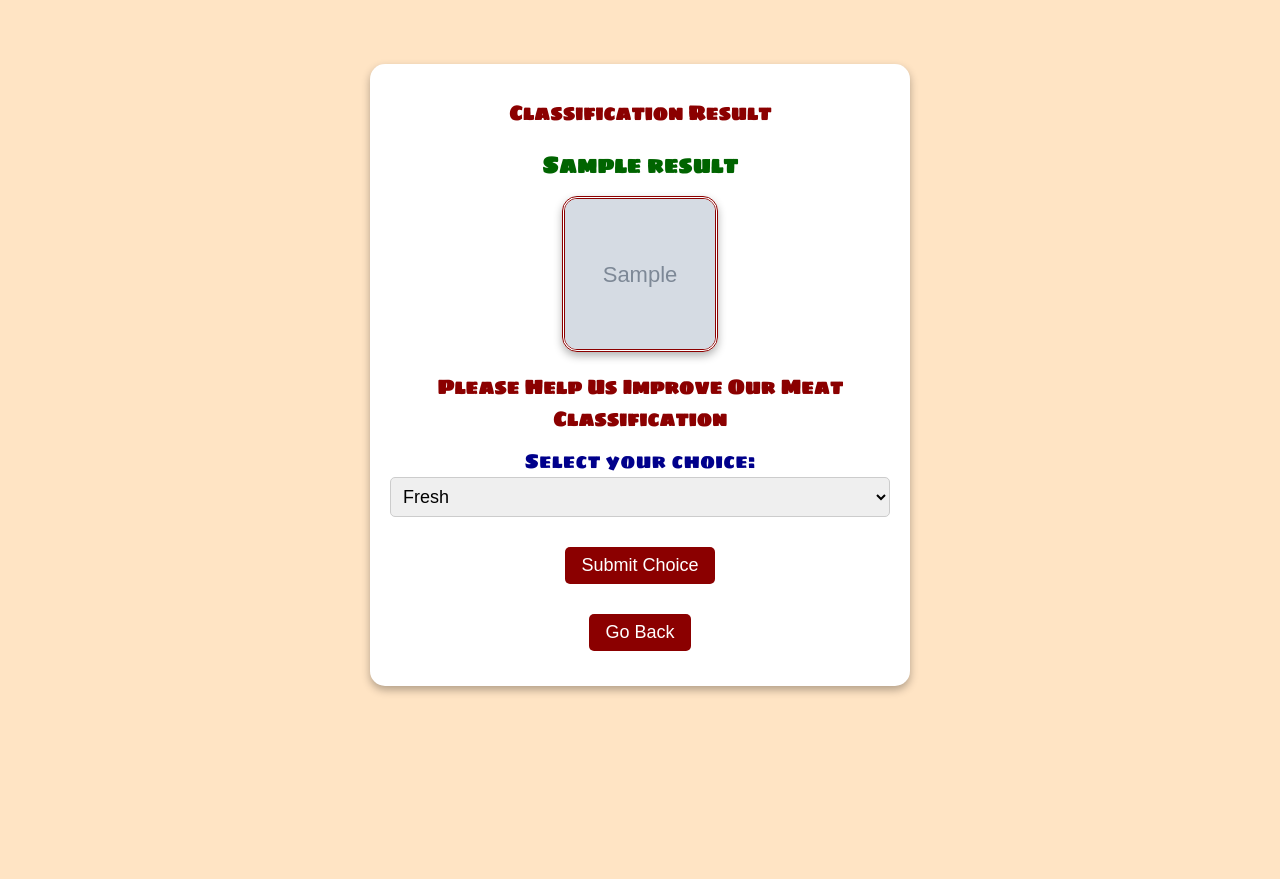
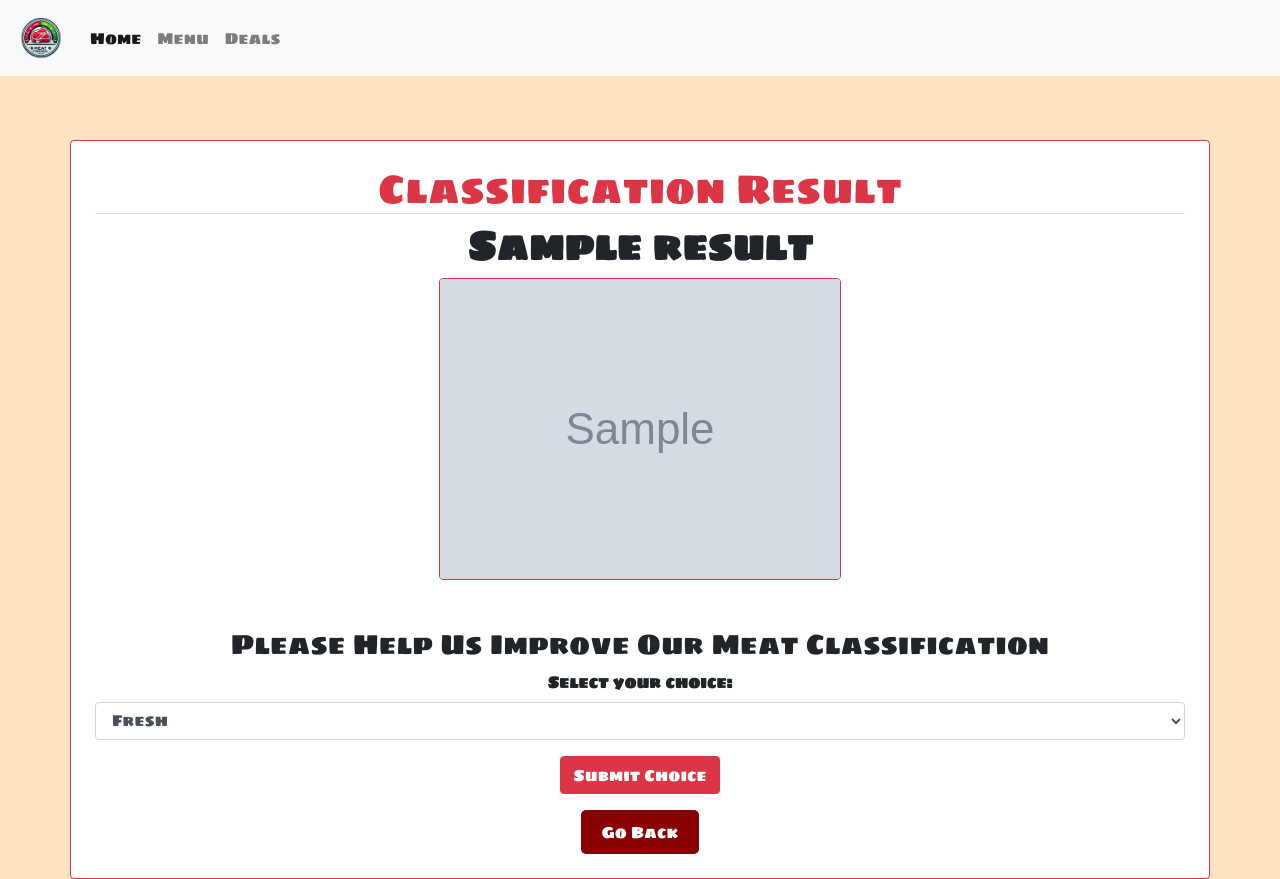
Before and after one commit to TIMEMIXCELL/meat-freshness-website, a Flask app: template template/result.html in a window 1280 px wide. Before the commit the page ends 694 px from the top, so only its background shows below. Run offline with Flask 3, Linux system fonts and the light colour scheme; the template is opened without the code that fills it: most values are stand-ins (such as "Sample title", 1, 10 or a date in 2020); grey boxes marked "Sample" are stand-in pictures; some libraries are stand-ins or nearby versions.

Commit message:
วางโครงสร้างใหม่

```diff
--- /dev/null
+++ b/template/base.html
@@ -0,0 +1,84 @@
+<!DOCTYPE html>
+<html lang="en">
+
+<head>
+    <link rel="preconnect" href="https://fonts.googleapis.com">
+    <link rel="preconnect" href="https://fonts.gstatic.com" crossorigin>
+    <link href="https://fonts.googleapis.com/css2?family=Sigmar+One&display=swap" rel="stylesheet">
+    <link rel="stylesheet" href="https://stackpath.bootstrapcdn.com/bootstrap/4.5.2/css/bootstrap.min.css">
+    <meta charset="UTF-8">
+    <meta name="viewport" content="width=device-width, initial-scale=1.0">
+    <title>{% block title %}Meat Freshness Predictor{% endblock %}</title>
+    <style>
+        body {
+            background-color: bisque;
+            display: flex;
+            justify-content: center;
+            align-items: center;
+            flex-direction: column;
+            font-family: "Sigmar One", sans-serif;
+        }
+        h2 {
+            color: darkred;
+            text-align: center;
+            border-bottom: 2px solid black;
+            border-bottom-width: 70%;
+            padding-bottom: 10px;
+            margin-bottom: 20px;
+        }
+        h4 {
+            color: darkred;
+            text-align: center;
+        }
+        .logo {
+            max-width: 200px;
+            height: auto;
+            border-radius: 10px;
+            transition: transform 0.3s ease;
+        }
+        video {
+            border: 5px solid darkred;
+            border-radius: 10px;
+            margin-bottom: 10px;
+        }
+        canvas {
+            display: none; /* Hide canvas since we only use it for capturing */
+            border-radius: 10px;
+            margin-top: 10px;
+        }
+        form {
+            text-align: center;
+        }
+        input[type="submit"] {
+            background-color: darkred;
+            color: white;
+            padding: 10px 20px;
+            border: none;
+            border-radius: 5px;
+            cursor: pointer;
+        }
+        input[type="submit"]:hover {
+            background-color: crimson;
+        }
+        .sigmar-one-regular {
+            font-family: "Sigmar One", sans-serif;
+            font-weight: 400;
+            font-style: normal;
+        }
+
+    </style>
+</head>
+
+<body>
+    {% include 'navbar.html' %}
+
+
+    {% block content %}
+    {% endblock %}
+
+    <script src="https://code.jquery.com/jquery-3.5.1.slim.min.js"></script>
+    <script src="https://cdn.jsdelivr.net/npm/@popperjs/core@2.9.3/dist/umd/popper.min.js"></script>
+    <script src="https://stackpath.bootstrapcdn.com/bootstrap/4.5.2/js/bootstrap.min.js"></script>
+</body>
+
+</html>
--- /dev/null
+++ b/template/navbar.html
@@ -0,0 +1,22 @@
+<nav class="navbar navbar-expand-lg navbar-light bg-light w-100 mb-3">
+    <a class="navbar-brand" href="#">
+        <img src="{{ url_for('static', filename='logo.png') }}" alt="Logo" height="50px">
+    </a>
+    <button class="navbar-toggler" type="button" data-toggle="collapse" data-target="#navbarSupportedContent"
+        aria-controls="navbarSupportedContent" aria-expanded="false" aria-label="Toggle navigation">
+        <span class="navbar-toggler-icon"></span>
+    </button>
+    <div class="collapse navbar-collapse" id="navbarSupportedContent">
+        <ul class="navbar-nav mr-auto">
+            <li class="nav-item active">
+                <a class="nav-link" href="/">Home <span class="sr-only">(current)</span></a>
+            </li>
+            <li class="nav-item">
+                <a class="nav-link" href="/menu">Menu</a>
+            </li>
+            <li class="nav-item">
+                <a class="nav-link" href="/deals">Deals</a>
+            </li>
+        </ul>
+    </div>
+</nav>
--- a/template/result.html
+++ b/template/result.html
@@ -1,164 +1,64 @@
-<!DOCTYPE html>
-<html lang="en">
-<head>
-    <link rel="preconnect" href="https://fonts.googleapis.com">
-    <link rel="preconnect" href="https://fonts.gstatic.com" crossorigin>
-    <link href="https://fonts.googleapis.com/css2?family=Sigmar+One&display=swap" rel="stylesheet">
-    <meta charset="UTF-8">
-    <meta name="viewport" content="width=device-width, initial-scale=1.0">
-    <title>Classification Result</title>
-    <style>
-        body {
-            background-color: bisque;
-            display: flex;
-            justify-content: center;
-            align-items: center;
-            height: 100vh;
-            margin: 0;
-        }
+{% extends 'base.html' %}
 
-        .container {
-            background-color: white;
-            padding: 20px;
-            border-radius: 15px;
-            box-shadow: 0 4px 8px rgba(0, 0, 0, 0.3);
-            text-align: center;
-            width: 90%;
-            max-width: 500px;
-            margin-top: -50px;
-        }
+{% block title %}Home - Meat Freshness Predictor{% endblock %}
 
-        h1 {
-            font-size: 5vw;
-            color: darkred;
-            margin-bottom: 15px;
-        }
+{% block content %}
+    <div class="container mt-5 p-4 border border-danger rounded shadow-sm bg-white text-center w-40">
+        <h1 class="text-danger border-bottom" style="font-family: 'Sigmar One', sans-serif;">Classification Result</h1>
+        <h1 class="
+            {% if result == 'Fresh' %}text-success{% elif result == 'Half-fresh' %}text-warning{% elif result == 'Spoiled' %}text-danger{% endif %}">
+            <strong>{{ result }}</strong>
+        </h1>
+        <img src="{{ img_data }}" alt="Predicted Image" class="img-fluid rounded border border-danger mb-4">
 
-        p {
-            font-size: 4vw;
-            color: darkgreen;
-            margin-bottom: 15px;
-            animation: zoomEffect 2s infinite ease-in-out;
-        }
-
-        /* Animation */
-        @keyframes zoomEffect {
-            0%, 100% {
-                transform: scale(1);
-            }
-            50% {
-                transform: scale(1.2);
-            }
-        }
-
-        img {
-            max-width: 300px;
-            border-radius: 15px;
-            border: 3px double darkred;
-            box-shadow: 0 4px 8px rgba(0, 0, 0, 0.3);
-        }
-
-        .back-btn, .submit-btn, .choice-option input[type="submit"] {
-            background-color: darkred;
-            color: white;
-            padding: 8px 16px;
-            border: none;
-            border-radius: 5px;
-            cursor: pointer;
-            font-size: 4vw;
-            margin-top: 15px;
-            margin: 15px;
-        }
-
-        .back-btn:hover, .submit-btn:hover, .choice-option input[type="submit"]:hover {
-            background-color: crimson;
-        }
-
-        .sigmar-one-regular {
-            font-family: "Sigmar One", sans-serif;
-        }
-
-        /* Styling for the choices */
-        .choices {
-            /*text-align: left;*/
-            margin-top: 15px;
-            font-family: "Sigmar One", sans-serif;
-        }
-
-        .choices h1 {
-            font-size: 5vw;
-            color: darkred;
-            text-align: center;
-            margin-bottom: 10px;
-        }
-
-        label {
-            font-size: 4vw;
-            color: darkblue;
-        }
-
-        select {
-            width: 100%;
-            padding: 8px;
-            font-size: 4vw;
-            border-radius: 5px;
-            border: 1px solid #ccc;
-            margin-bottom: 15px;
-        }
-
-        @media (min-width: 768px) {
-            h1, p, .choices h1 {
-                font-size: 20px;
-            }
-
-            .back-btn, .submit-btn {
-                font-size: 18px;
-            }
-
-            select {
-                font-size: 18px;
-            }
-        }
-
-        /* เปลี่ยนสีตาม class */
-        .fresh {
-            color: green;
-        }
-        .half-fresh {
-            color: yellowgreen;
-        }
-        .spoiled {
-            color: red;
-        }
-    </style>
-
-</head>
-<body>
-    <div class="container">
-        <h1 class="sigmar-one-regular">Classification Result</h1>
-        <p class="sigmar-one-regular
-        {% if result == 'Fresh' %}fresh{% elif result == 'Half-fresh' %}half-fresh{% elif result == 'Spoiled' %}spoiled{% endif %}">
-        <strong>{{ result }}</strong></p>
-        <img src="{{ img_data }}" alt="Predicted Image" style="width: 150px; height: 150px;">
-
-        <div class="choices">
-            <h1 class="sigmar-one-regular">Please Help Us Improve Our Meat Classification</h1>
-            <form action="{{ url_for('submit_choice') }}" method="POST" enctype="multipart/form-data">
+        <div class="choices mt-4">
+            <h3 style="font-family: 'Sigmar One', sans-serif;">Please Help Us Improve Our Meat Classification</h3>
+            <form id="choiceForm" enctype="multipart/form-data">
                 <input type="hidden" name="img_data_forward" value="{{ img_data }}">
-                <label for="choice" style="font-size: 20px;">Select your choice:</label>
-                <select name="choice" id="choice">
+                <div class="form-group">
+                    <label for="choice" class="font-weight-bold">Select your choice:</label>
+                    <select name="choice" id="choice" class="form-control">
                         <option value="Fresh">Fresh</option>
                         <option value="Half-fresh">Half-fresh</option>
                         <option value="Spoiled">Spoiled</option>
                         <option value="Not a Meat">Not a meat</option>
                     </select>
-                <div><input type="submit" value="Submit Choice" class="submit-btn"></div>
+                </div>
+                <button type="submit" class="btn btn-danger">Submit Choice</button>
             </form>
+
+            <!-- Bootstrap Alert -->
+            <div id="alertBox" class="alert alert-success mt-3" style="display:none;" role="alert">
+                Thank you for your feedback!
+            </div>
         </div>
 
-        <form action="/">
-            <input type="submit" value="Go Back" class="back-btn">
+        <!-- Buttons section: Go Back and conditionally View Menu or Deal with Spoiled -->
+        <div class="mt-3 d-flex justify-content-center">
+            <form action="/" class="me-2">
+                <input type="submit" value="Go Back" class="btn btn-secondary">
             </form>
+
+            {% if result == 'Fresh' %}
+            <form action="{{ url_for('meatnu') }}" class="ml-2">
+                <input type="submit" value="View Menu" class="btn btn-primary">
+            </form>
+            {% elif result == 'Spoiled' %}
+            <form action="{{ url_for('deals') }}" class="ml-2">
+                <input type="submit" value="Deal with Spoiled" class="btn btn-warning">
+            </form>
+            {% endif %}
         </div>
-</body>
-</html>
+    </div>
+
+    <script>
+        document.getElementById('choiceForm').addEventListener('submit', function(event) {
+            event.preventDefault(); // Prevent the default form submission
+
+            document.getElementById('alertBox').style.display = 'block';
+
+            this.style.display = 'none';
+
+        });
+    </script>
+{% endblock %}
```
Also changed, not shown: template/index.html (+37 -79 lines), template/deals.html (added), template/meatnu.html (added), 1 other file. Lines whose indentation alone changed are shown as unchanged.
